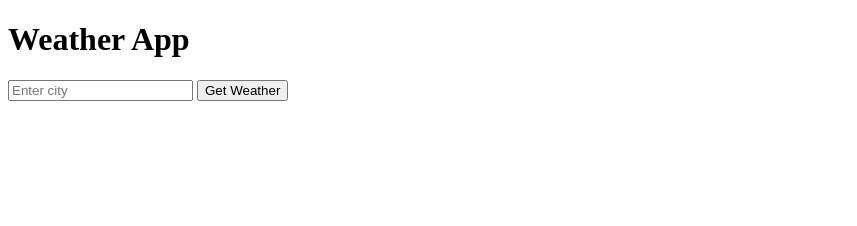
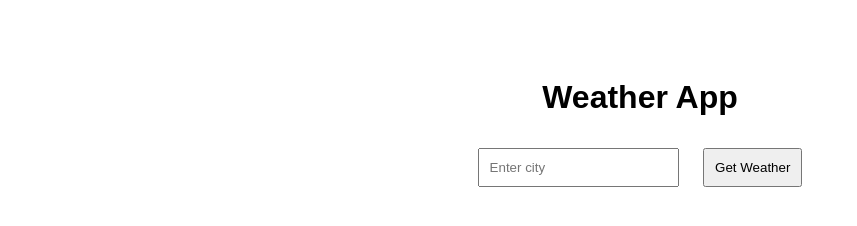
Before and after one commit to naguib-med/weather-app, a plain HTML site: page index.html in a window 1280 px wide. Shown: the whole page, without its empty margins (0-857 px from the left). Drawn offline with Linux system fonts and the light colour scheme.

Commit message:
Ajout du style CSS pour l'application météo

```diff
--- a/index.html
+++ b/index.html
@@ -4,6 +4,7 @@
     <meta charset="UTF-8">
     <meta name="viewport" content="width=device-width, initial-scale=1.0">
     <title>Weather App</title>
+    <link rel="stylesheet" href="style.css">
 </head>
 <body>
 <h1>Weather App</h1>
--- /dev/null
+++ b/style.css
@@ -0,0 +1,15 @@
+body {
+    font-family: Arial, sans-serif;
+    text-align: center;
+    padding-top: 50px;
+}
+
+input, button {
+    padding: 10px;
+    margin: 10px;
+}
+
+#weather-result {
+    margin-top: 20px;
+    font-size: 18px;
+}
```
